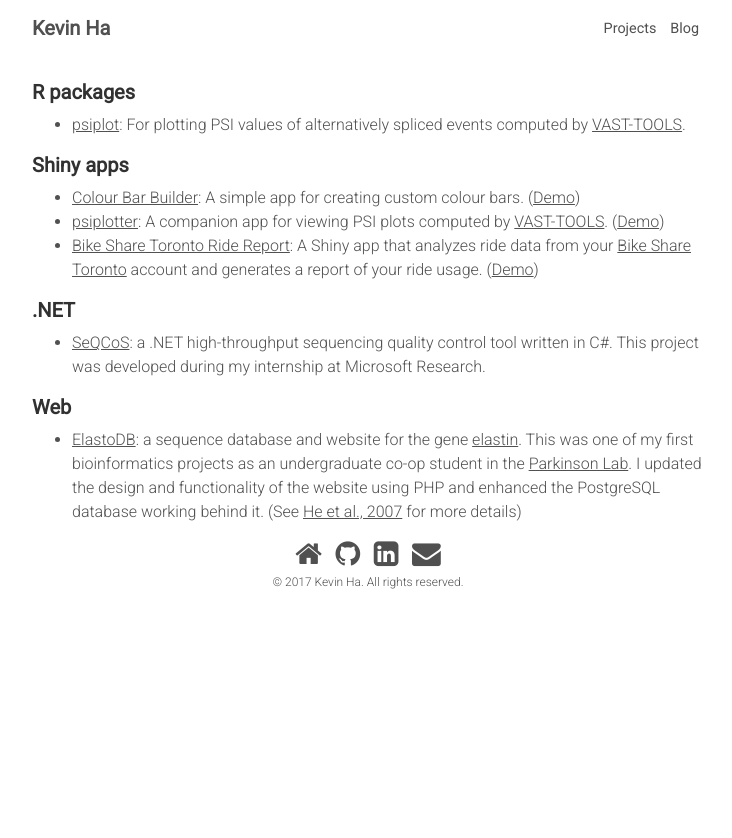
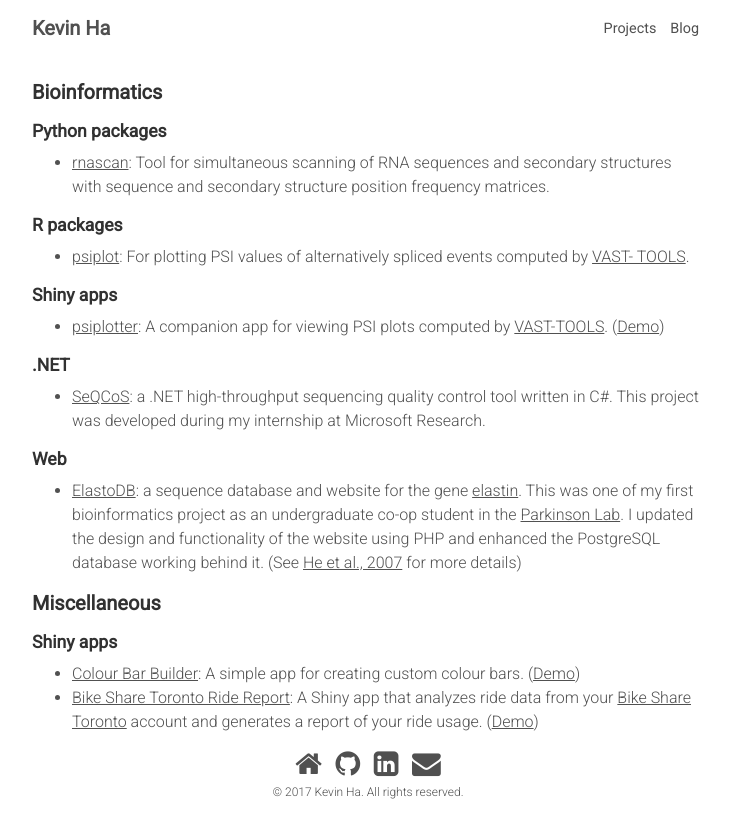
Before and after one commit to kcha/kcha.github.io, a Jekyll site: the page built from projects/index.md, in a window 1280 px wide. Shown: the top 838 px of the page, without its empty margins (272-1004 px from the left). Built offline with Jekyll 4.4.1, drawn with Linux system fonts in a browser that asks for light colours; nearby versions of some CDN libraries.

Commit message:
Update projects

```diff
--- a/projects/index.md
+++ b/projects/index.md
@@ -3,33 +3,46 @@ layout: default
 title: Projects
 ---
 
-# R packages
+# Bioinformatics
+
+## Python packages
+ - [rnascan](https://github.com/morrislab/rnascan): Tool for
+simultaneous scanning of RNA sequences and secondary structures with sequence
+and secondary structure position frequency matrices.
+
+## R packages
  - [psiplot](https://github.com/kcha/psiplot): For plotting PSI
-values of alternatively spliced events computed  by [VAST-TOOLS](https://github.com/vastgroup/vast-tools).
+values of alternatively spliced events computed by [VAST-
+TOOLS](https://github.com/vastgroup/vast-tools).
 
-# Shiny apps
- - [Colour Bar Builder](https://github.com/kcha/colour_bar_builder): A simple
-app for creating custom colour bars.
-([Demo](https://kcha.shinyapps.io/colour_bar_builder))
+## Shiny apps
  - [psiplotter](https://github.com/kcha/psiplotter-app): A companion app for viewing PSI
 plots computed by [VAST-TOOLS](https://github.com/vastgroup/vast-tools).
 ([Demo](https://kcha.shinyapps.io/psiplotter-app))
- - [Bike Share Toronto Ride Report](https://github.com/kcha/bike_share_ride_report): A
-Shiny app that analyzes ride data from your [Bike Share
-Toronto](https://www.bikesharetoronto.com/) account and generates a report of
-your ride usage. ([Demo](https://kcha.shinyapps.io/bike_share_ride_report))
 
-# .NET
+
+## .NET
  - [SeQCoS](https://seqcos.codeplex.com/): a .NET high-throughput
 sequencing quality control tool written in C#. This project was developed during
 my internship at Microsoft Research.
 
-# Web
+## Web
  - [ElastoDB](http://www.compsysbio.org/elastin/): a sequence database and
 website for the gene [elastin](https://en.wikipedia.org/wiki/Elastin). This was
-one of my first bioinformatics projects as an undergraduate co-op student in the
+one of my first bioinformatics project as an undergraduate co-op student in the
 [Parkinson Lab](http://www.compsysbio.org/front/). I updated the design and
 functionality of the website using PHP and enhanced the PostgreSQL database
 working behind it. (See [He et al.,
 2007](http://www.sciencedirect.com/science/article/pii/S0945053X07000789) for
 more details)
+
+# Miscellaneous
+
+## Shiny apps
+ - [Colour Bar Builder](https://github.com/kcha/colour_bar_builder): A simple
+app for creating custom colour bars.
+([Demo](https://kcha.shinyapps.io/colour_bar_builder))
+ - [Bike Share Toronto Ride Report](https://github.com/kcha/bike_share_ride_report): A
+Shiny app that analyzes ride data from your [Bike Share
+Toronto](https://www.bikesharetoronto.com/) account and generates a report of
+your ride usage. ([Demo](https://kcha.shinyapps.io/bike_share_ride_report))
```
